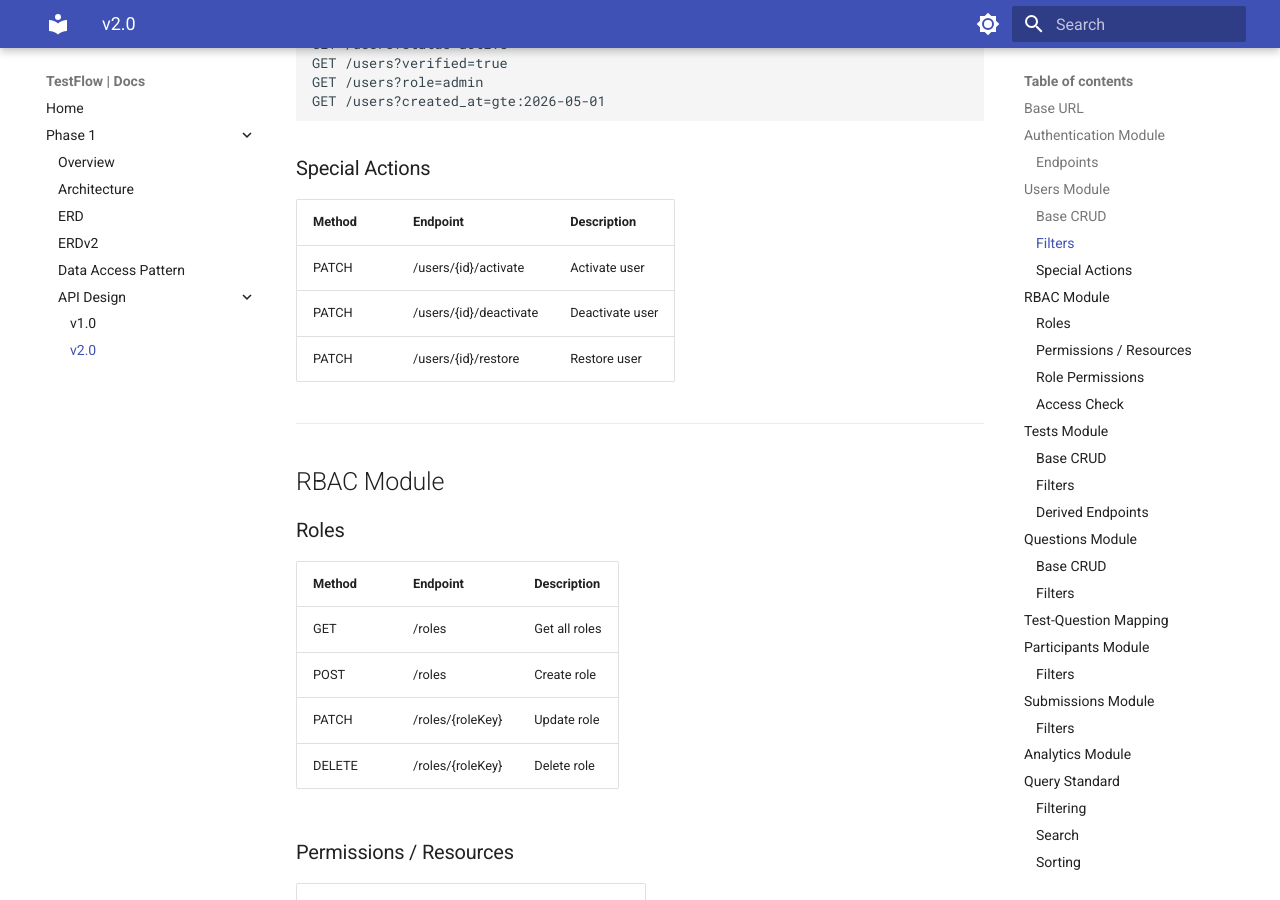
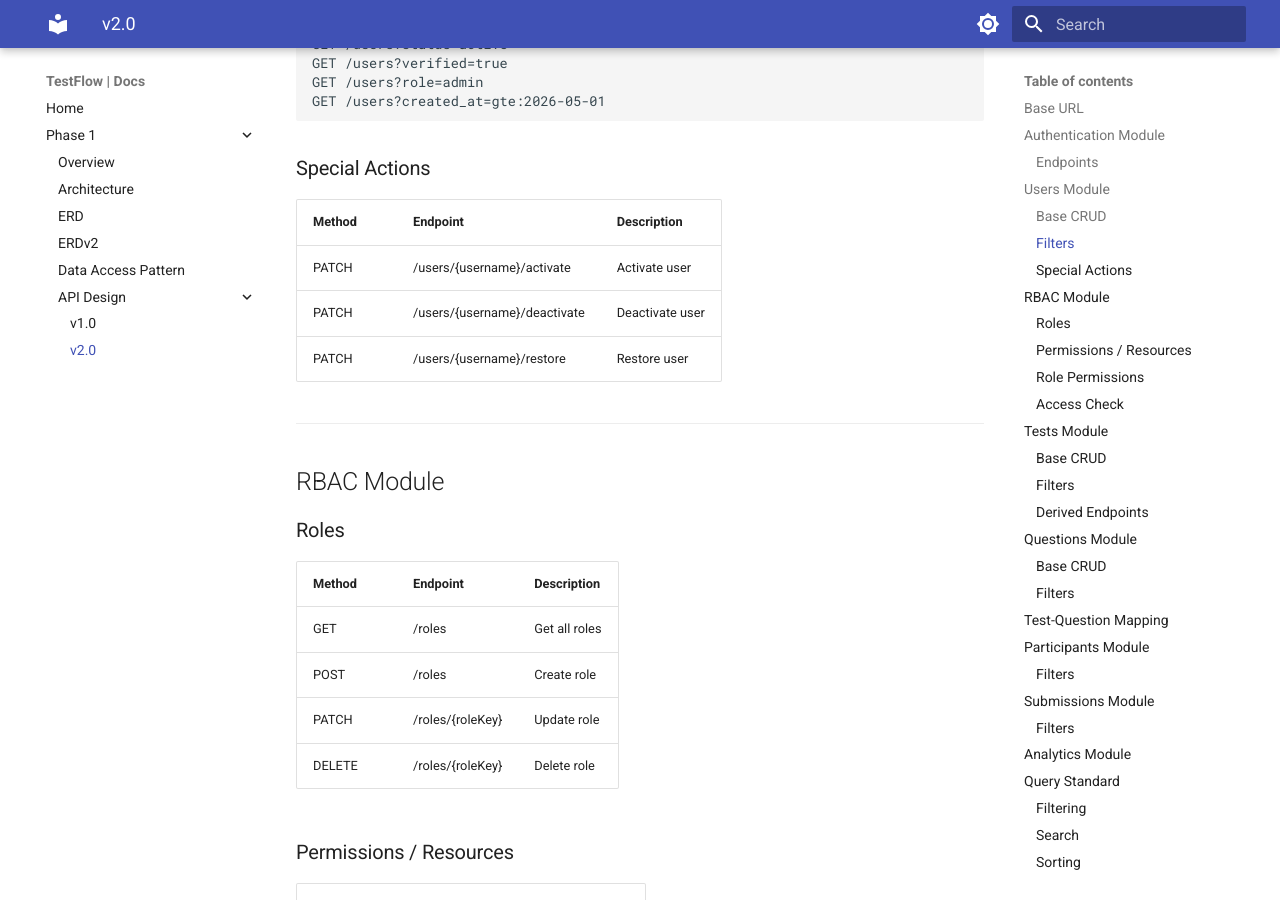
Before and after one commit to sharma-dikshant/TestFlow-Docs, an MkDocs documentation site: the page built from docs/phase-1/api-design/v2.md, in a window 1280 px wide and 900 px high, scrolled down 1540 px. Built offline with MkDocs 1.6.1 and Material for MkDocs 9.7.7, drawn with Linux system fonts in a browser that asks for light colours; some of the changed text lies outside the part shown.

Commit message:
docs: update erd v2.2

```diff
--- a/docs/phase-1/api-design/v2.md
+++ b/docs/phase-1/api-design/v2.md
@@ -53,11 +53,11 @@ GET /users?created_at=gte:2026-05-01
 
 ### Special Actions
 
-| Method | Endpoint               | Description     |
-| ------ | ---------------------- | --------------- |
-| PATCH  | /users/{id}/activate   | Activate user   |
-| PATCH  | /users/{id}/deactivate | Deactivate user |
-| PATCH  | /users/{id}/restore    | Restore user    |
+| Method | Endpoint                     | Description     |
+| ------ | ---------------------------- | --------------- |
+| PATCH  | /users/{username}/activate   | Activate user   |
+| PATCH  | /users/{username}/deactivate | Deactivate user |
+| PATCH  | /users/{username}/restore    | Restore user    |
 
 ---
 
```
Also changed, not shown: other parts of docs/phase-1/api-design/v2.md (+1 -1 lines), docs/phase-1/erd.md (+1 -0 lines).
